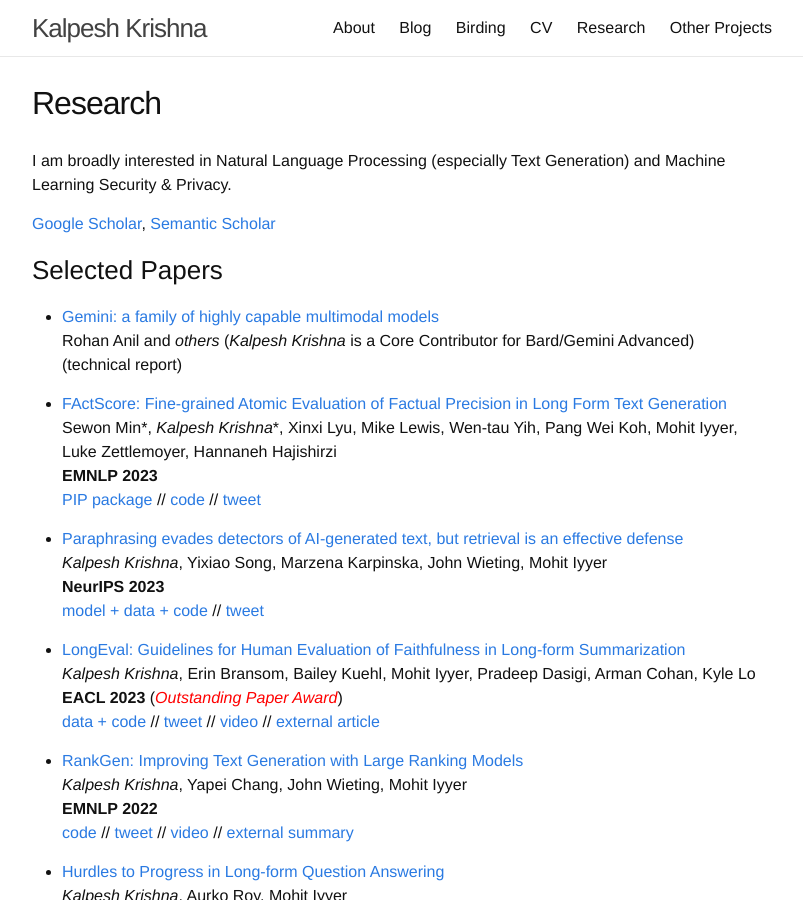
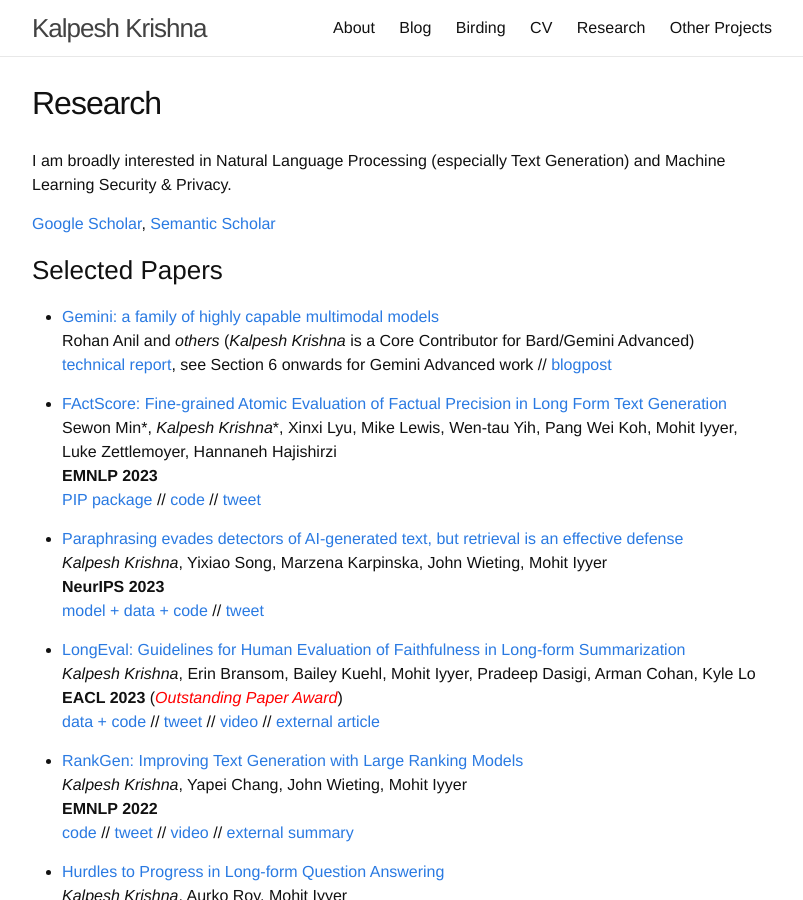
Before and after one commit to martiansideofthemoon/martiansideofthemoon.github.io, a Jekyll site: the page built from _pages/research.md, in a window 1280 px wide and 900 px high. Shown: the whole window, without its empty margins (238-1041 px from the left). Built offline with Jekyll 4.4.1, drawn with Linux system fonts in a browser that asks for light colours; comment, search, counter and statistics services are not loaded.

Commit message:
Update research.md

```diff
--- a/_pages/research.md
+++ b/_pages/research.md
@@ -12,7 +12,7 @@ I am broadly interested in Natural Language Processing (especially Text Generati
 
 * [Gemini: a family of highly capable multimodal models](https://storage.googleapis.com/deepmind-media/gemini/gemini_1_report.pdf)
 Rohan Anil and *others* (*Kalpesh Krishna* is a Core Contributor for Bard/Gemini Advanced)
-(technical report)
+[technical report](https://storage.googleapis.com/deepmind-media/gemini/gemini_1_report.pdf), see Section 6 onwards for Gemini Advanced work // [blogpost](https://blog.google/products/gemini/bard-gemini-advanced-app/)
 
 * [FActScore: Fine-grained Atomic Evaluation of Factual Precision in Long Form Text Generation](https://arxiv.org/abs/2305.14251)
 Sewon Min\*, <i>Kalpesh Krishna</i>\*, Xinxi Lyu, Mike Lewis, Wen-tau Yih, Pang Wei Koh, Mohit Iyyer, Luke Zettlemoyer, Hannaneh Hajishirzi
```
